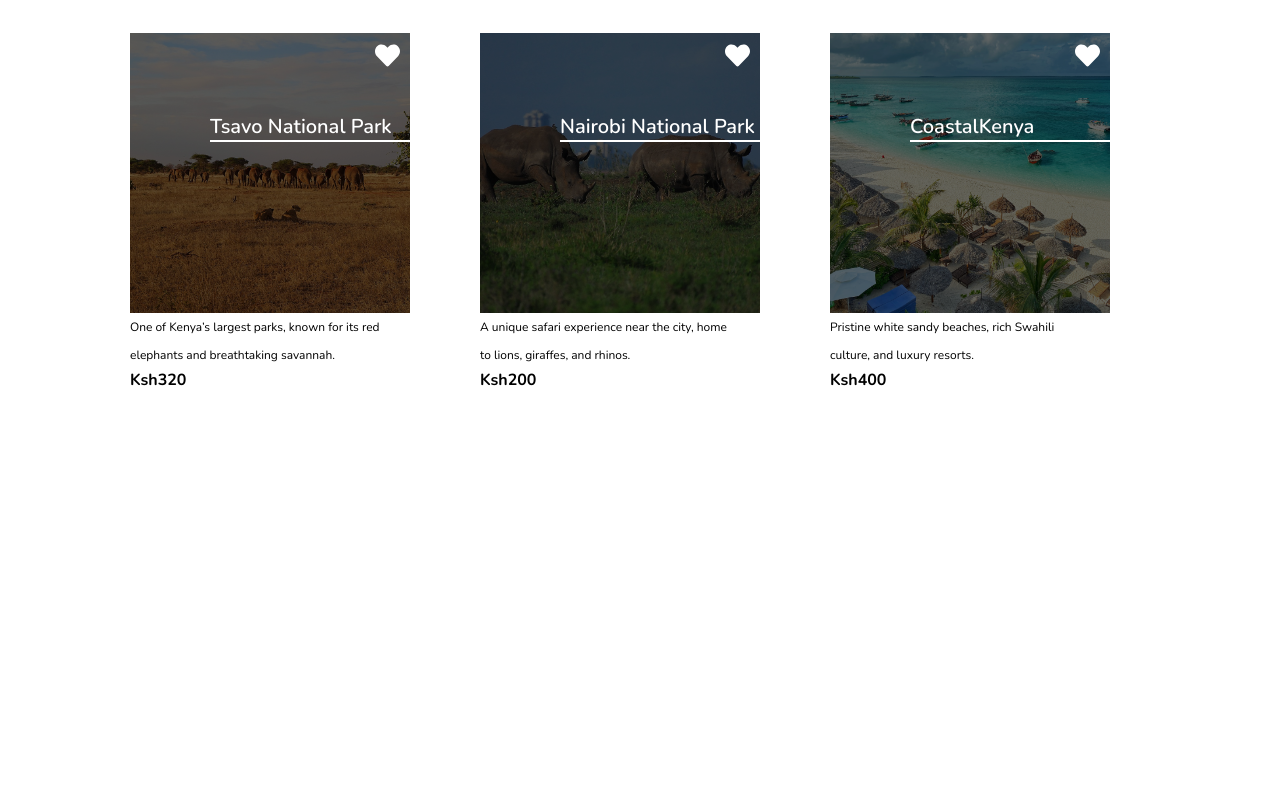
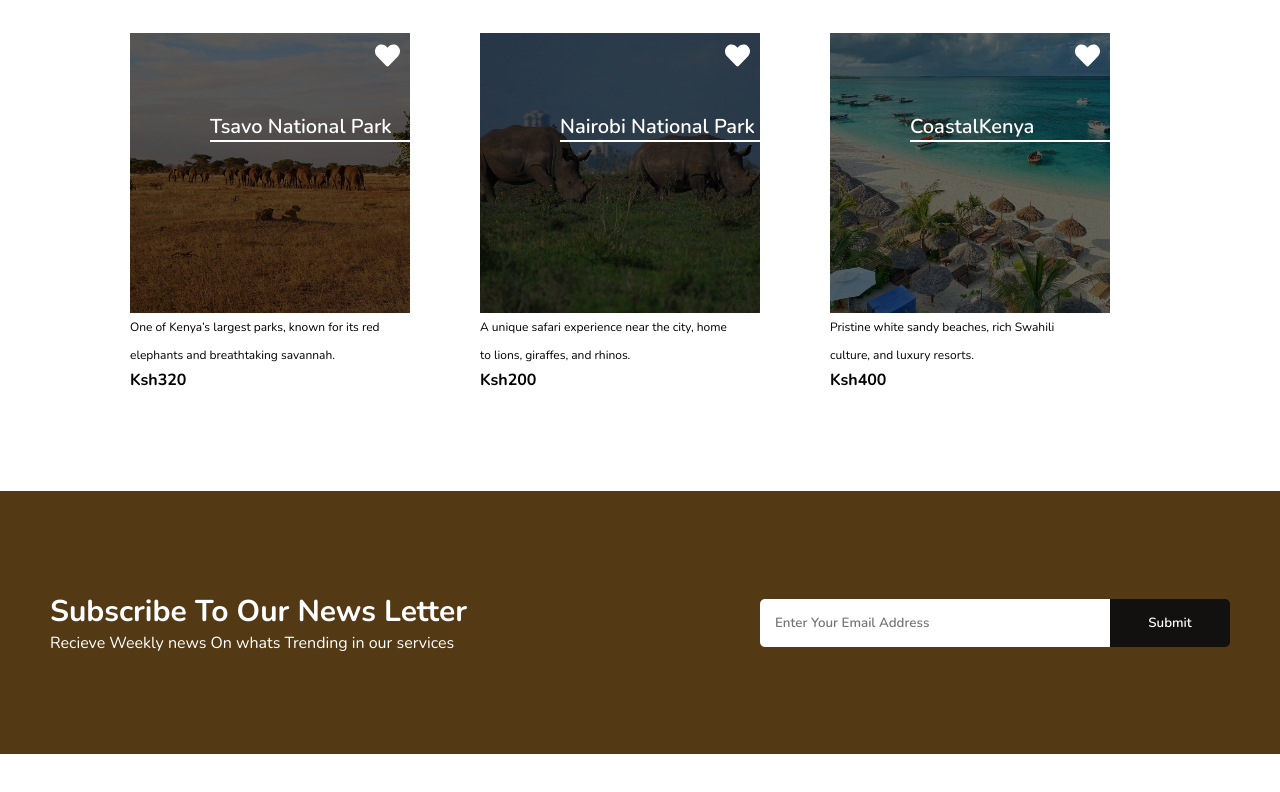
Before and after one commit to Naominm/zaph-tours, a React (Vite) app: page / in a window 1280 px wide. Shown: the part 2083-2875 px from the top of the page. Built offline with nearby package versions, Linux system fonts and the light colour scheme.

Commit message:
Build the News Letter Section

```diff
--- /dev/null
+++ b/src/components/NewsLetter/NewsLetter.css
@@ -0,0 +1,39 @@
+.form-elements-container{
+    display: flex;
+    align-items: center;
+    justify-content: space-between;
+    padding-block: 10rem;
+    padding-inline: 5rem;
+    background-color: var(--color-dark-brown);
+    color: var(--color-white);
+
+}
+.newsletter-heading{
+    font-size: 3rem;
+    text-transform: capitalize;
+}
+.inputCTA button,input {
+    padding: 1.5rem;
+    font-family: inherit;
+    text-transform: capitalize;
+    font-weight: 600;
+    outline: none;
+    border: none;
+}
+.newsletter-input-element{
+
+    width: 35rem;
+    border-top-left-radius: 0.5rem;
+    border-bottom-left-radius: 0.5rem;
+}
+.inputCTA button{
+    border-top-right-radius: 0.5rem;
+    border-bottom-right-radius: 0.5rem;
+    width: 12rem;
+    background-color: var( --color-dark-black);
+    color: var(--color-white);
+
+}
+.inputCTA button:hover{
+    background-color: var(--color-dark-beige);
+}
--- /dev/null
+++ b/src/components/NewsLetter/NewsLetter.jsx
@@ -0,0 +1,27 @@
+import "./NewsLetter.css";
+function NewsLetter(){
+    return(
+        <div className="news-letter-section">
+<NewsletterFormElements/>
+        </div>
+    )
+}
+
+function NewsletterFormElements(){
+    return(
+        <div className="form-elements-container">
+            <div className="text-container">
+                <h2 className="newsletter-heading">Subscribe to our news letter</h2>
+                <p className="newsLetter-subheading">
+                    Recieve Weekly news On whats Trending in our services
+                </p>
+            </div>
+            <div className="inputCTA">
+                <input className="newsletter-input-element" type="email" placeholder="enter Your Email address" required />
+                <button className="newsletter-button-element">submit</button>
+            </div>
+        </div>
+    )
+}
+
+export default NewsLetter;
--- a/src/pages/Home/FeaturedDestination.css
+++ b/src/pages/Home/FeaturedDestination.css
@@ -1,6 +1,7 @@
 .featured-destination-container{
     min-height: 50vh;
     margin-top: 3rem;
+    margin-bottom: 10rem;
     width: 100%;
     flex-wrap: wrap;
     justify-content: center;
@@ -83,16 +84,10 @@ border-bottom: 2.5px solid white;
     text-align: center;
     font-size: 2.5rem;
 }
-.feature-active-class{
-    display: flex;
-    align-items: center;
-    justify-content: center;
-    gap: 1rem;
-    color: gray;
-}
-.feature-active-class :active{
+.content-featured :hover{
     color: var(--color-dark-beige);
 }
+
 .description-per-destination{
 display: flex;
 align-items: center;
--- a/src/pages/Home/Home.jsx
+++ b/src/pages/Home/Home.jsx
@@ -1,6 +1,7 @@
 import HeroSection from "./Hero";
 import AboutContainerElement from "./About";
 import FeaturedDestination from "./FeaturedDestination";
+import NewsLetter from "../../components/NewsLetter/NewsLetter";
 
 function Home(){
     return(
@@ -8,6 +9,7 @@ function Home(){
         <HeroSection/>
         <AboutContainerElement/>
         <FeaturedDestination/>
+        <NewsLetter/>
         </>
     )
 }
```
